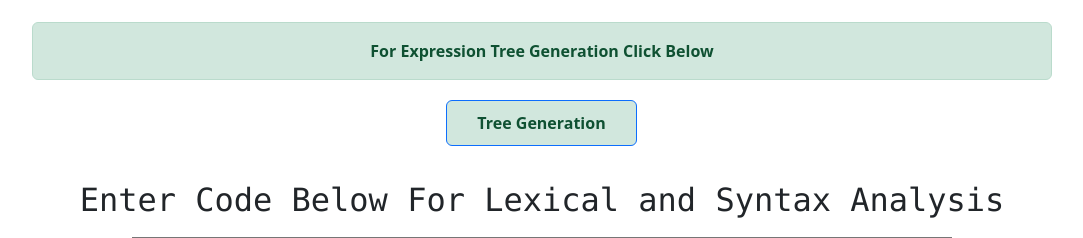
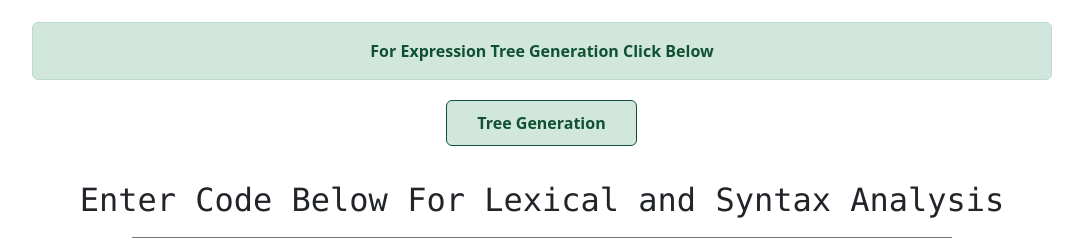
Before and after one commit to sallar-ba/Lexer, a Flask app: page /lexer in a window 1280 px wide. Shown: the part 288-526 px from the top of the page, without its empty margins (98-1181 px from the left). Run offline with Flask 3, Linux system fonts and the light colour scheme; some libraries are stand-ins or nearby versions.

Commit message:
Cleaned the Tree Button UI on Lexer Page

```diff
--- a/templates/lexer.html
+++ b/templates/lexer.html
@@ -7,7 +7,7 @@
         <div class="text-center p-4 p-lg-5" style="margin-top: -22px;margin-bottom: -61px;">
             <p class="fw-bold text-primary mb-2">Introducing</p>
             <h1 class="fw-bold mb-4"><span style="font-weight: normal !important;">The Power of Language Matrix</span><br>LEXER</h1>
-            <div class="alert alert-success" role="alert"><span><strong>For Expression Tree Generation Click Below</strong></span></div><a href="/tree"><button class="btn btn-primary" type="button" style="margin-top: 4px;margin-right: 1px;padding-left: 30px;padding-right: 30px;padding-bottom: 10px;padding-top: 10px;--bs-primary: #9adea9;--bs-primary-rgb: 154,222,169;background: rgb(209,231,221);color: rgb(15,81,50);"><strong>Tree Generation</strong></button></a>
+            <div class="alert alert-success" role="alert"><span><strong>For Expression Tree Generation Click Below</strong></span></div><button class="btn btn-primary" type="button" style="margin-top: 4px;margin-right: 1px;padding-left: 30px;padding-right: 30px;padding-bottom: 10px;padding-top: 10px;--bs-primary: #9adea9;--bs-primary-rgb: 154,222,169;background: rgb(209,231,221);color: rgb(15,81,50);border-color: rgb(15,81,50);"><strong>Tree Generation</strong></button>
         </div>
     </div>
 </section>
```
